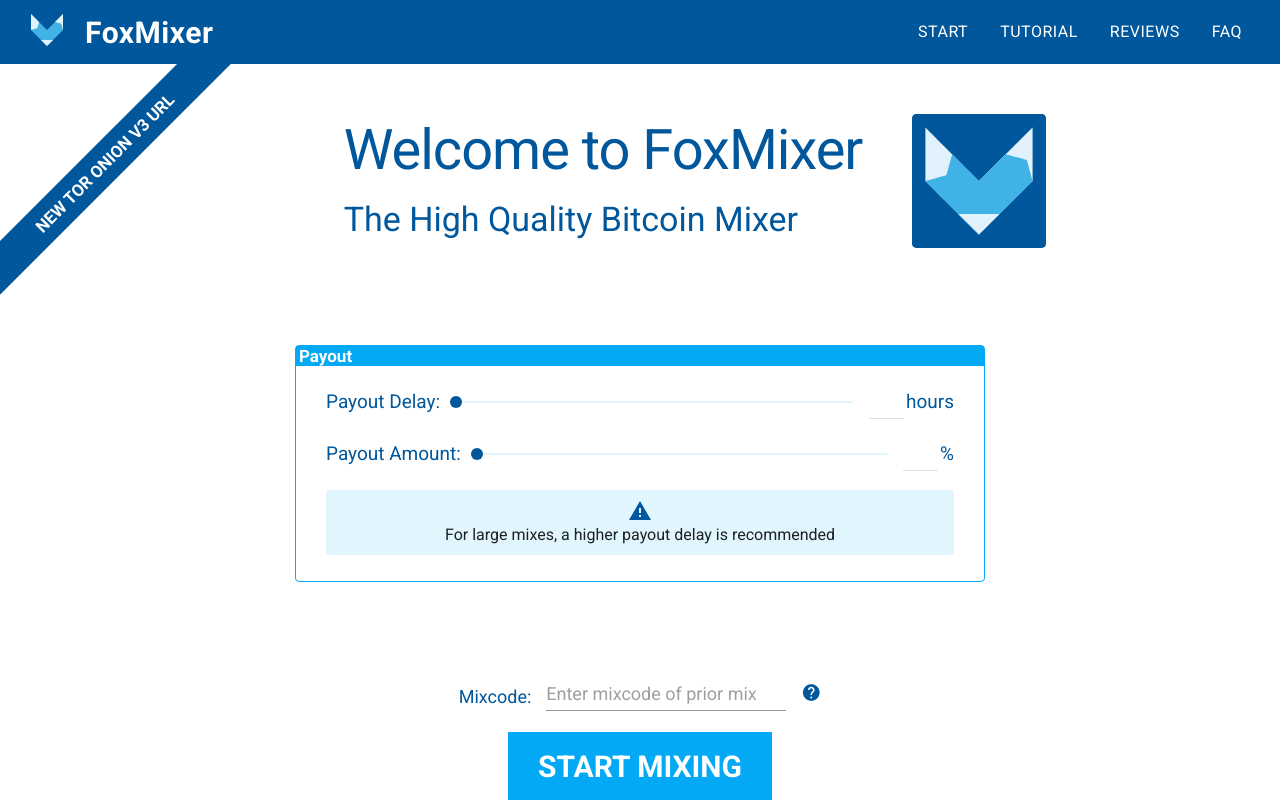
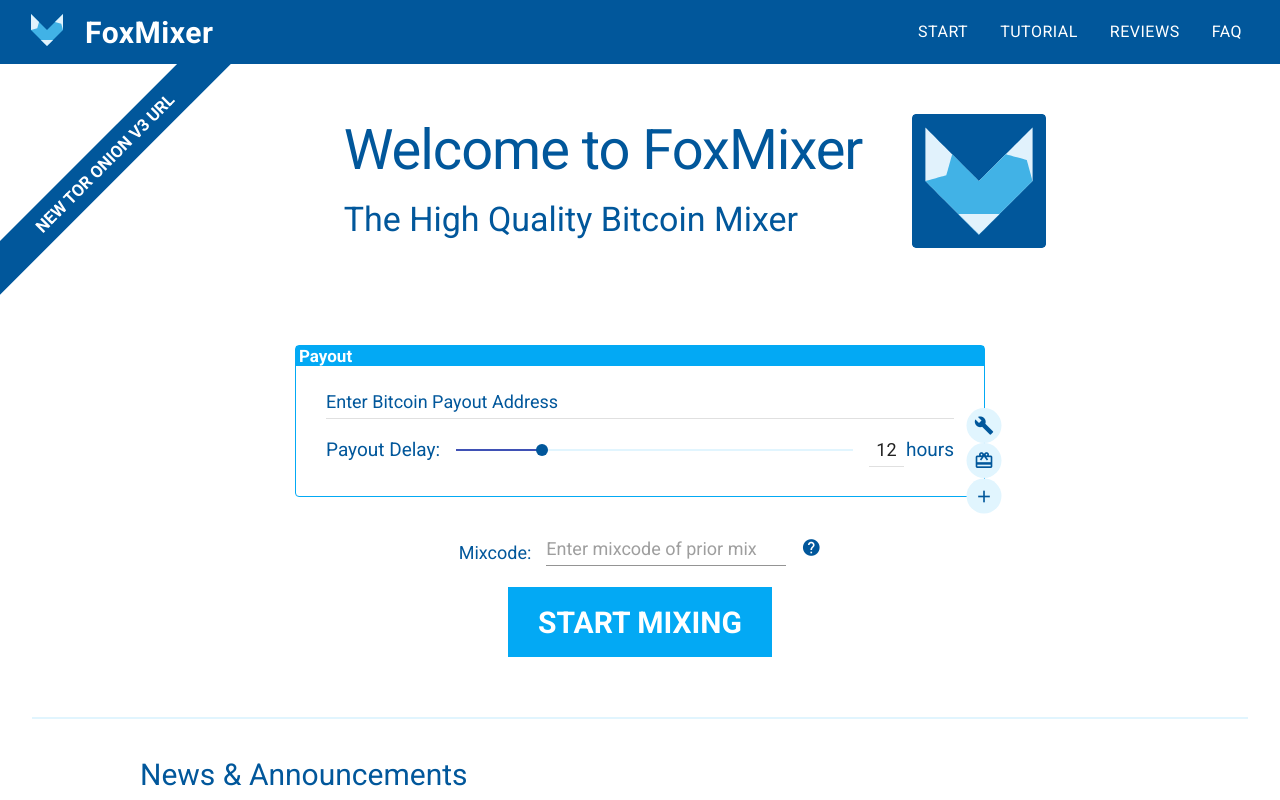
Before and after one commit to azzazkhan/foxmixer, a Vue app: page / in a window 1280 px wide. Built offline with nearby package versions, Linux system fonts and the light colour scheme; a small style sheet from the web is missing.

Commit message:
Completed mixer widget functionality

```diff
--- /dev/null
+++ b/src/components/mixer/ActionButton.vue
@@ -0,0 +1,58 @@
+<template>
+  <button class="action">
+    <v-tooltip top>
+      <template v-slot:activator="{on, attrs}">
+        <button
+          v-bind="attrs"
+          v-on="on"
+          @click.prevent="click"
+        >
+          <v-icon
+            color="#01579B"
+            dense
+            v-html="icon"
+          ></v-icon>
+        </button>
+      </template>
+      <span class="mixer-widget-action-tooltip-content">
+        <slot />
+      </span>
+    </v-tooltip>
+  </button>
+</template>
+
+<style>
+.mixer-widget-action-tooltip-content {
+  font-size: 12px !important;
+}
+</style>
+
+<style lang="scss" scoped>
+button.action {
+  position: absolute;
+  background-color: #e1f5fe;
+  right: 0;
+  display: flex;
+  justify-content: center;
+  align-items: center;
+  height: 35px;
+  width: 35px;
+  border-radius: 50%;
+  transform: translateX(50%);
+}
+</style>
+
+<script lang="ts">
+import Vue from "vue";
+
+export default Vue.extend({
+  name: "MixerWidgetActionButton",
+  props: {
+    icon: {
+      type: String,
+      required: true,
+    },
+    click: Function,
+  },
+});
+</script>
--- a/src/components/mixer/Code.vue
+++ b/src/components/mixer/Code.vue
@@ -30,7 +30,7 @@
   display: flex;
   justify-content: center;
   align-items: center;
-  margin: 0 auto;
+  margin: -30px auto 0;
   .code-label {
     font-size: 18px;
     color: var(--color-primary);
--- a/src/components/mixer/Widget.vue
+++ b/src/components/mixer/Widget.vue
@@ -5,16 +5,20 @@
         <div class="header">Payout</div>
         <div class="content-wrapper">
           <!-- Bitcoin payout address field -->
-          <div v-if="false" class="input-wrapper address-wrapper">
+          <div class="input-wrapper address-wrapper">
             <div class="field-wrapper">
               <v-text-field
                 type="text"
-                v-model="btcAddress"
+                v-model="address"
                 class="input-field"
                 placeholder="Enter Bitcoin Payout Address"
               />
             </div>
-            <div class="error-wrapper">
+            <div
+              v-if="addressError"
+              class="error-wrapper"
+              style="bottom: -14px"
+            >
               Address not valid
             </div>
           </div>
@@ -22,7 +26,10 @@
             Absolute Bitcoin amount field
             Only visible if selected payout method is (amount)
           -->
-          <div v-if="false" class="input-wrapper absolute-amount-wrapper">
+          <div
+            v-if="payoutMethod === 'amount'"
+            class="input-wrapper"
+          >
             <div class="field-wrapper">
                 <v-text-field
                 type="text"
@@ -32,17 +39,28 @@
               />
             </div>
             <div class="label-wrapper">
-              <span class="ml-3 label">BTC</span>
+              <span
+                class="ml-3 label"
+                style="position: relative; top: 10px;"
+              >
+                BTC
+              </span>
             </div>
             <div
-              v-if="absoluteAmountError || true"
+              v-if="absoluteAmountError === 'nan'"
               class="error-wrapper"
             >
               Amount must be non-negative
             </div>
+            <div
+              v-if="absoluteAmountError === 'small'"
+              class="error-wrapper"
+            >
+              Please enter at least 0.00001000 BTC
+            </div>
           </div>
           <!-- Payment delay slider -->
-          <div class="slider-wrapper payout-delay-wrapper">
+          <div class="mt-2 slider-wrapper">
             <div class="label-wrapper">
               <v-tooltip top>
                 <template v-slot:activator="{on, attrs}">
@@ -91,7 +109,10 @@
             Only visible if selected payout method is (percentage)
               + there are more than 1 widgets!
           -->
-          <div class="slider-wrapper relative-amount-wrapper">
+          <div
+            v-if="payoutMethod === 'percentage' && totalWidgets > 1"
+            class="slider-wrapper"
+          >
             <div class="label-wrapper">
               <v-tooltip top>
                 <template v-slot:activator="{on, attrs}">
@@ -122,7 +143,7 @@
             <div class="tight-field-wrapper">
               <v-text-field
                 type="number"
-                v-model="payoutDelay"
+                v-model="relativeAmount"
                 hide-details
                 single-line
                 min="0"
@@ -138,21 +159,69 @@
             Alert for small payout delays notice
             Only visible when payout delay is smaller than 8
           -->
-          <div class="alert-wrapper delay-alert-wrapper">
+          <div v-if="delayWarning" class="alert-wrapper delay-alert-wrapper">
             <v-alert
               color="#E1F5FE"
               dense
             >
-              <div class="alert-contents">
-                <div class="icon-wrapper">
-                  <v-icon color="#01579B">mdi-alert</v-icon>
-                </div>
-                <div class="text-wrapper">
-                  For large mixes, a higher payout delay is recommended
-                </div>
+              <div class="icon-wrapper">
+                <v-icon color="#01579B">mdi-alert</v-icon>
+              </div>
+              <div class="text-wrapper">
+                For large mixes, a higher payout delay is recommended
               </div>
             </v-alert>
           </div>
+        </div>
+        <div class="actions-wrapper">
+          <!-- Only show on last widget (except the first one) -->
+          <action-button
+            icon="mdi-minus"
+            v-if="isLast && !isFirst"
+            style="
+              top: 0;
+              transform: translate(50%, -50%);
+            "
+            :click="removeWidget"
+          >
+            Remove payout address
+          </action-button>
+          <!-- Coupon code (only show on first widget) -->
+          <action-button
+            icon="mdi-wrench"
+            v-if="number === 1"
+            style="
+              bottom: 53px;
+              transform: translateX(50%);
+            "
+            :click="() => {toggleSettingsPopup(true)}"
+          >
+            Configure advanced settings
+          </action-button>
+          <!-- Coupon code (only show on first widget) -->
+          <action-button
+            icon="mdi-wallet-giftcard"
+            v-if="number === 1"
+            style="
+              bottom: 18px;
+              transform: translateX(50%);
+            "
+            :click="() => {toggleCouponPopup(true)}"
+          >
+            Enter coupon code
+          </action-button>
+          <!-- Add new widget (if this is the last widget and smaller than 3) -->
+          <action-button
+            icon="mdi-plus"
+            style="
+              bottom: 0;
+              transform: translate(50%, 50%);
+            "
+            v-if="isLast"
+            :click="addWidget"
+          >
+            Add further payout address
+          </action-button>
         </div>
       </div>
     </div>
@@ -161,7 +230,7 @@
 
 <style lang="scss">
 .mixer-widget-wrapper {
-  padding-bottom: 30px;
+  padding-bottom: 50px;
   margin: -20px -20px 0 0;
   .mixer-widget {
     position: relative;
@@ -198,7 +267,7 @@
           flex: 1;
           .v-input.input-field {
             margin: 0;
-            padding: 0 0 7px;
+            padding: 0;
             .v-input__slot {
               &::before {
                 border-color: rgba(0, 0, 0, 0.12);
@@ -215,6 +284,9 @@
                   font-weight: 400;
                 }
               }
+            }
+            .v-text-field__details {
+              display: none;
             }
           }
         }
@@ -287,10 +359,133 @@
         .error-wrapper {
           position: absolute;
           color: #de3226;
-          bottom: 5px;
+          bottom: -5px;
+        }
+      }
+      .alert-wrapper .v-alert {
+        margin: 0 0 10px;
+        border-radius: 4px;
+        .v-alert__content {
+          display: flex;
+          justify-content: flex-start;
+          align-items: center;
+          padding: 3px 0;
+          .icon-wrapper {
+            position: relative;
+            bottom: 2px;
+            margin-right: 7px;
+          }
+          .text-wrapper {
+            color: var(--color-primary);
+          }
         }
       }
     }
   }
 }
 </style>
+
+<script lang="ts">
+import Vue from "vue";
+import { mapState, mapGetters, mapMutations } from "vuex";
+import ActionButton from "./ActionButton.vue";
+
+export default Vue.extend({
+  name: "MixerWidget",
+  components: {
+    "action-button": ActionButton,
+  },
+  props: {
+    number: {
+      type: Number,
+      required: true,
+    },
+  },
+  data: () => ({
+    addressError: false,
+    absoluteAmountError: "", // small | nan
+    delayWarning: false,
+  }),
+  computed: {
+    address: {
+      get() {
+        // Number will be one greater than the index
+        return this.$store.state.widgets[this.number - 1].address;
+      },
+      set(address: string) {
+        if (address) {
+          if (!/^[13][a-km-zA-HJ-NP-Z1-9]{25,34}$/.test(address)) {
+            return (this.addressError = true);
+          }
+          this.$store.commit("setWidgetAddress", {
+            index: this.number - 1,
+            address,
+          });
+        }
+        this.addressError = false;
+      },
+    },
+    absoluteAmount: {
+      get() {
+        // Number will be one greater than the index
+        return this.$store.state.widgets[this.number - 1].amount;
+      },
+      set(amount: string) {
+        if (amount) {
+          if (!/^\d\d*(\.\d+)?$/.test(amount)) {
+            return (this.absoluteAmountError = "nan");
+          } else if (parseFloat(amount) < 0.00001) {
+            return (this.absoluteAmountError = "small");
+          }
+          // this.$store.state.widgets[this.number - 1].amount = amount;
+          this.$store.commit("setWidgetAmount", {
+            index: this.number - 1,
+            amount,
+          });
+        }
+        this.absoluteAmountError = "";
+      },
+    },
+    payoutDelay: {
+      get() {
+        // Number will be one greater than the index
+        return this.$store.state.widgets[this.number - 1].delay;
+      },
+      set(delay: string) {
+        if (parseInt(delay) <= 7) this.delayWarning = true;
+        else this.delayWarning = false;
+        this.$store.commit("setWidgetDelay", {
+          index: this.number - 1,
+          delay,
+        });
+      },
+    },
+    relativeAmount: {
+      get() {
+        // Number will be one greater than the index
+        return this.$store.state.widgets[this.number - 1].percentage;
+      },
+      set(percentage: string) {
+        this.$store.commit("setWidgetPercentage", {
+          index: this.number - 1,
+          percentage,
+        });
+      },
+    },
+    ...mapGetters(["totalWidgets"]),
+    ...mapState(["payoutMethod"]),
+    isLast() {
+      return this.totalWidgets === this.number;
+    },
+    isFirst() {
+      return this.number === 1;
+    },
+  },
+  methods: mapMutations([
+    "addWidget",
+    "removeWidget",
+    "toggleSettingsPopup",
+    "toggleCouponPopup",
+  ]),
+});
+</script>
--- a/src/components/mixer/index.vue
+++ b/src/components/mixer/index.vue
@@ -9,13 +9,10 @@
       <div class="mixer-section">
         <center>
           <div class="mixer-widgets-wrapper">
-            <!-- <mixer-widget
+            <mixer-widget
               v-for="(widget, index) in widgets"
               :key="widget.number"
-              :number="index"
-            /> -->
-            <mixer-widget
-              :number="1"
+              :number="index + 1"
             />
           </div>
         </center>
@@ -40,7 +37,7 @@
   padding: 0 40px;
   .mixer-widgets-wrapper {
     text-align: left;
-    margin: 50px 6%;
+    margin: 50px 6% 0;
     max-width: 690px;
   }
 }
--- a/src/store/index.ts
+++ b/src/store/index.ts
@@ -3,33 +3,36 @@
 
 Vue.use(Vuex);
 
-interface Widget {
-  payoutAddress: String;
-  payoutDelay: Number;
-  payoutAmount: Number; // If percentage then limit to 100%
-}
-
-interface State {
-  payoutMethod: "percentages" | "amounts";
-  widgets: Widget[];
-}
-
 const store = new Vuex.Store({
   state: {
     payoutSettingsPopupOpened: false,
     couponCodePopupOpened: false,
-    payoutMethod: "percentage",
+    payoutMethod: "percentage", // percentage | amount
     widgets: [
       {
-        number: 1,
+        number: 1, // Current number of widget
         address: "",
         delay: 12,
-        percent: 100,
-        amount: ""
+        percentage: 100,
+        amount: 0
       }
     ]
   },
   mutations: {
+    // Single widget specific mutations
+    setWidgetAddress(state, widget: {index: number; address: string}) {
+      state.widgets[widget.index].address = widget.address;
+    },
+    setWidgetDelay(state, widget: {index: number; delay: number}) {
+      state.widgets[widget.index].delay = widget.delay;
+    },
+    setWidgetPercentage(state, widget: {index: number; percentage: number}) {
+      state.widgets[widget.index].percentage = widget.percentage;
+    },
+    setWidgetAmount(state, widget: {index: number; amount: number}) {
+      state.widgets[widget.index].amount = widget.amount;
+    },
+    // Global widget mutations
     setPayoutMethod(state, method: "percentage" | "amount") {
       state.payoutMethod = method;
     },
@@ -43,25 +46,27 @@
       state.couponCodePopupOpened =
         typeof opened === "boolean" ? opened : !state.couponCodePopupOpened;
     },
+    // Widget manipulation mutations
     addWidget(state) {
-      state.widgets.push({
-        number: state.widgets.length,
-        address: "",
-        delay: 16,
-        percent: 0,
-        amount: ""
-      });
+      state.widgets.length < 3 &&
+        state.widgets.push({
+          number: state.widgets.length + 1,
+          address: "",
+          delay: 16,
+          percentage: 0,
+          amount: 0
+        });
     },
     removeWidget(state) {
-      state.widgets.pop();
+      state.widgets.length > 1 && state.widgets.pop();
     }
   },
   getters: {
-    widgetCount: (state) => {
-      return state.widgets.length
+    totalWidgets: (state) => {
+      return state.widgets.length;
     },
     widgetByIndex: (state) => (index: number) => {
-      return state.widgets[index]
+      return state.widgets[index];
     }
   }
 });
```
Also changed, not shown: src/components/mixer/Widget copy.vue (+0 -23 lines).
